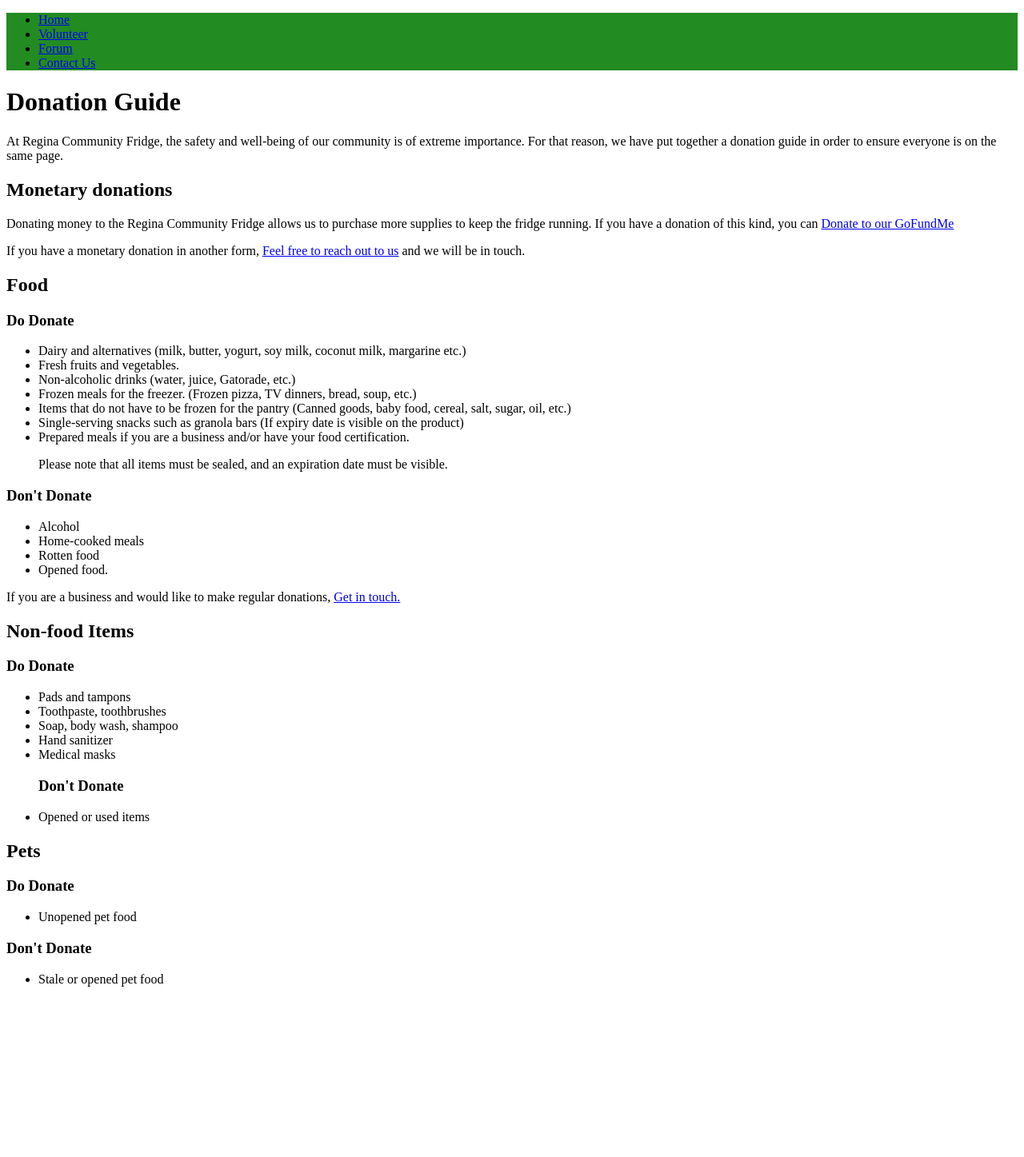
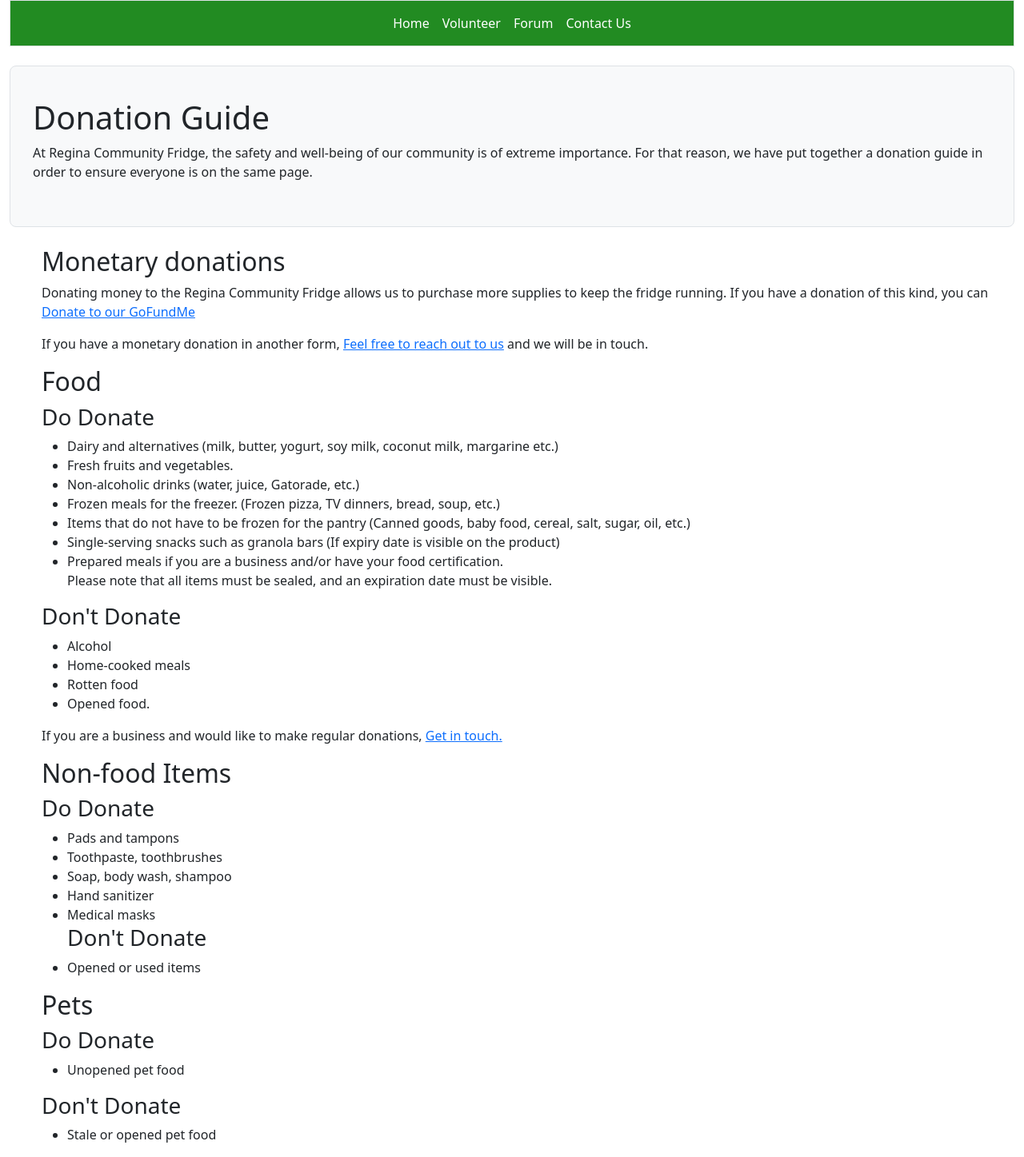
Before and after one commit to cyberkait/ReginaCommunityFridge, a Django app: page /donate/ in a window 1280 px wide. Shown: the whole page at 80% size. Before the commit the page ends 1234 px from the top, so only its background shows below. Run offline with Django 5.2, Linux system fonts and the light colour scheme; some libraries are stand-ins or nearby versions.

Commit message:
I broke the navbar again! Fixed it.

```diff
--- a/index/templates/base.html
+++ b/index/templates/base.html
@@ -2,7 +2,7 @@
 <html lang="en">
 <head>
     <meta charset="UTF-8">
-    <meta name="viewport" content="width=device-width, initial-scale=1.0>
+    <meta name="viewport" content="width=device-width, initial-scale=1.0">
     <title>{{page_title}} - Regina Community Fridge</title>
     {% load django_bootstrap5 %}
     {% bootstrap_css %}
```
